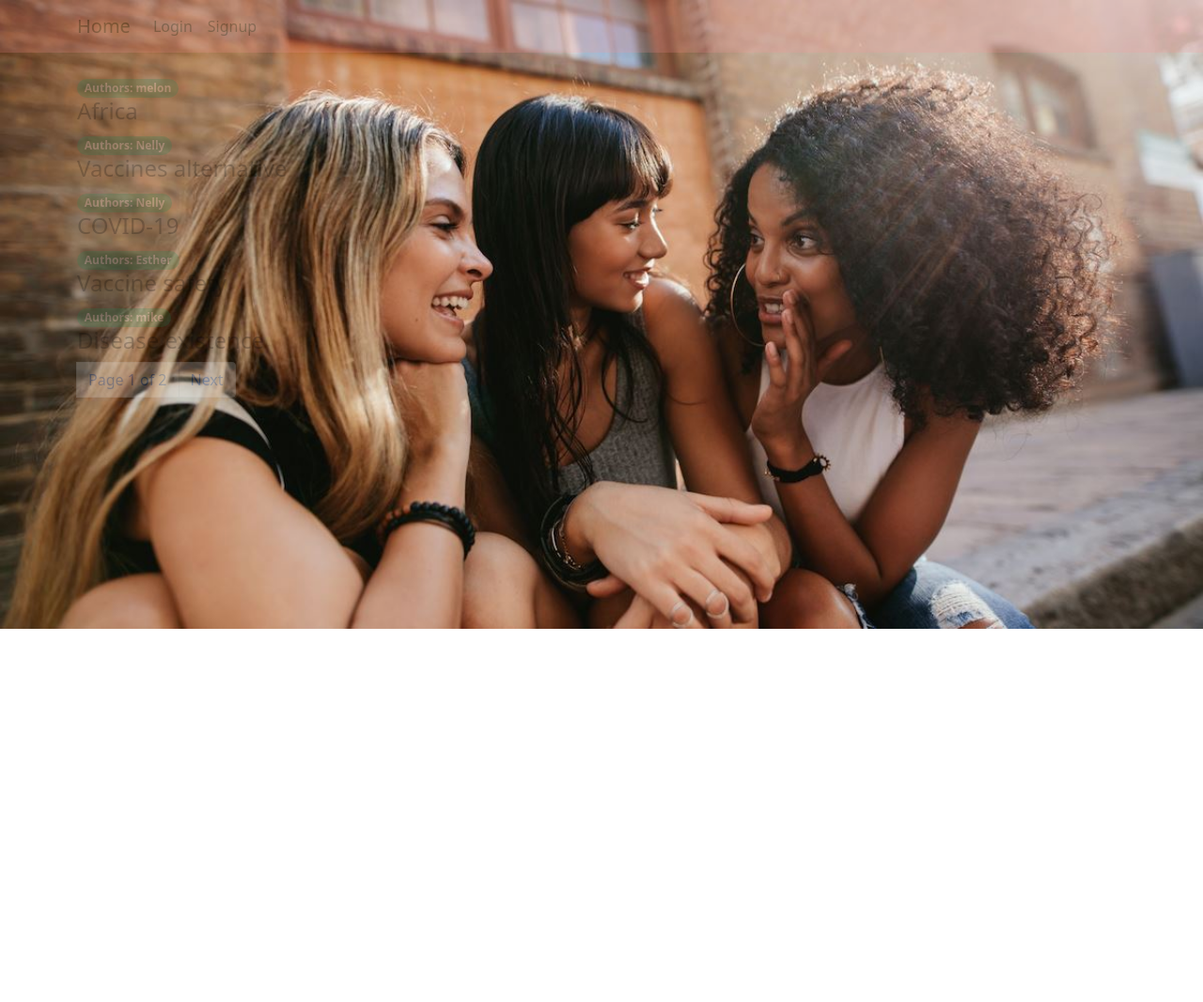
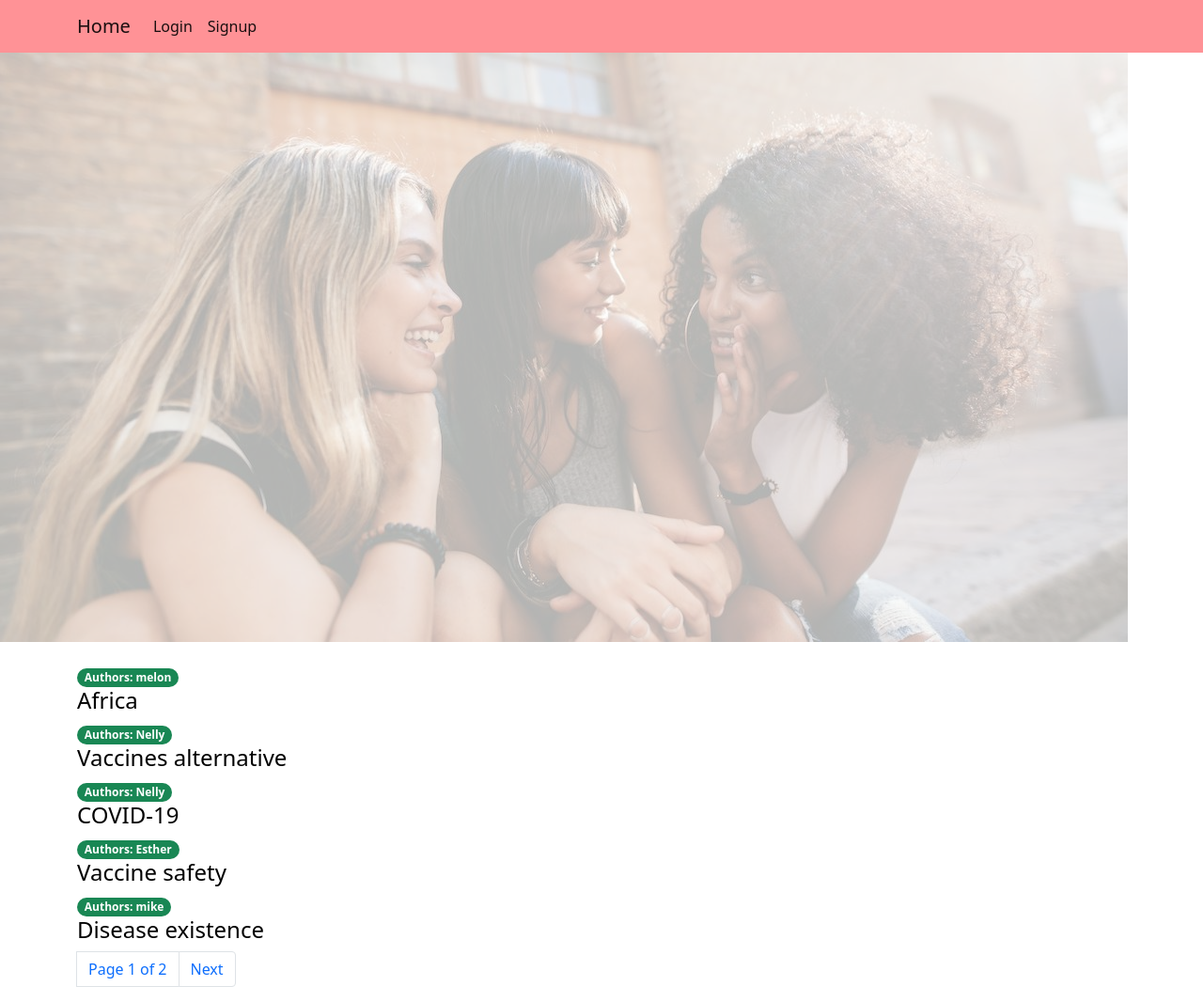
Before and after one commit to Nelly-ux10/Django-Finalprojec-App, a Django app: page /ashiriblogapp/articles/ in a window 1280 px wide. Shown: the whole page at 94% size. Before the commit the page ends 669 px from the top, so only its background shows below. Run offline with Django 4.2, Linux system fonts and the light colour scheme; data comes from the database, SQL or seed files in the repository.

Commit message:
new modification to app

```diff
--- a/ashiriblogapp/templates/ashiriblogapp/add_new.html
+++ b/ashiriblogapp/templates/ashiriblogapp/add_new.html
@@ -28,6 +28,5 @@
 					<input type="submit" value="Add" class="btn btn-success">
 			</form>
 
-
 		</div>
 {% endblock %}
--- a/ashiriblogapp/templates/ashiriblogapp/articles.html
+++ b/ashiriblogapp/templates/ashiriblogapp/articles.html
@@ -17,12 +17,12 @@
 				color: rgb(183, 69, 151);
 
 		}
-		body{
+		.page{
 				background-color: rgb(246, 213, 213);
-				background: url("{% static 'ashiriblogapp/images/black image.jpg' %}");
-				background-repeat: no-repeat;
-				background-size: 100%;
-				opacity: 0.2;
+				background-image: url("{% static 'ashiriblogapp/images/black image.jpg' %}");
+				background-image: no-repeat;
+				background-image: 100%;
+				opacity: 0.3;
 			}
 	</style>
 
@@ -31,7 +31,7 @@
 
 {% block body %}
 <body>
-
+	<img class="page" src="{% static 'ashiriblogapp/images/black image.jpg' %}" alt="">
 	<div class="container mt-4">
 			{% for blog in article_list %}
 				<span class="badge rounded-pill bg-success">Authors: {{blog.author}}</span>
--- a/ashiriblogapp/templates/ashiriblogapp/signup_done.html
+++ b/ashiriblogapp/templates/ashiriblogapp/signup_done.html
@@ -5,12 +5,12 @@
 {% block title %}Ashriblog signup done{% endblock %}
 {% block style %}
 <style>
-		body{
+		.page{
 						background-color: rgb(246, 213, 213);
 						background: url("{% static 'ashiriblogapp/images/black image.jpg' %}");
 						background-repeat: no-repeat;
 						background-size: 100%;
-						opacity: 0.2;
+						opacity: 0.3;
 					}
 
 </style>
@@ -18,7 +18,7 @@
 
 {% block body %}
 <body>
-
+<img class="page" src="{% static 'ashiriblogapp/images/black image.jpg' %}" alt="">
 	<div class="container">
 		<h3>Welcome, {{new_user.username}}</h3>
 		<p>Your account has been create, you can  <a href="{% url 'user_login' %}">Login here</a></p>
```
Also changed, not shown: ashiriblogapp/templates/ashiriblogapp/about.html (+3 -7 lines), ashiriblogapp/templates/ashiriblogapp/login.html (+6 -6 lines).
